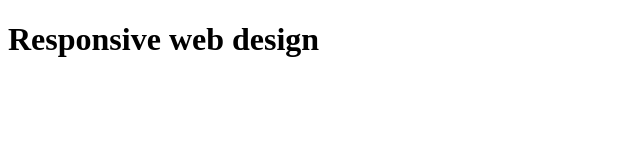
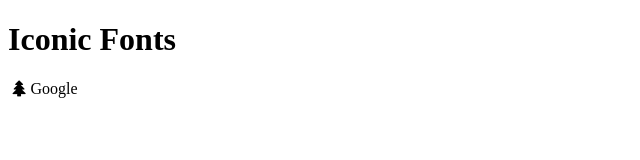
Before and after one commit to mcin0244/dsn1686-exercise-1, a plain HTML site: page index.html in a window 1280 px wide. Shown: the whole page, without its empty margins (0-640 px from the left). Drawn offline with Linux system fonts and the light colour scheme; files whose address does not match are found by name.

Commit message:
Adding link

```diff
--- a/index.html
+++ b/index.html
@@ -11,7 +11,8 @@
 </head>
 <body>
 
-	<h1>Responsive web design</h1>
+	<h1>Iconic Fonts</h1>
+	<a href"http://google.com"<i class="icon-tree">Google</a>
 
 </body>
 </html>
```
